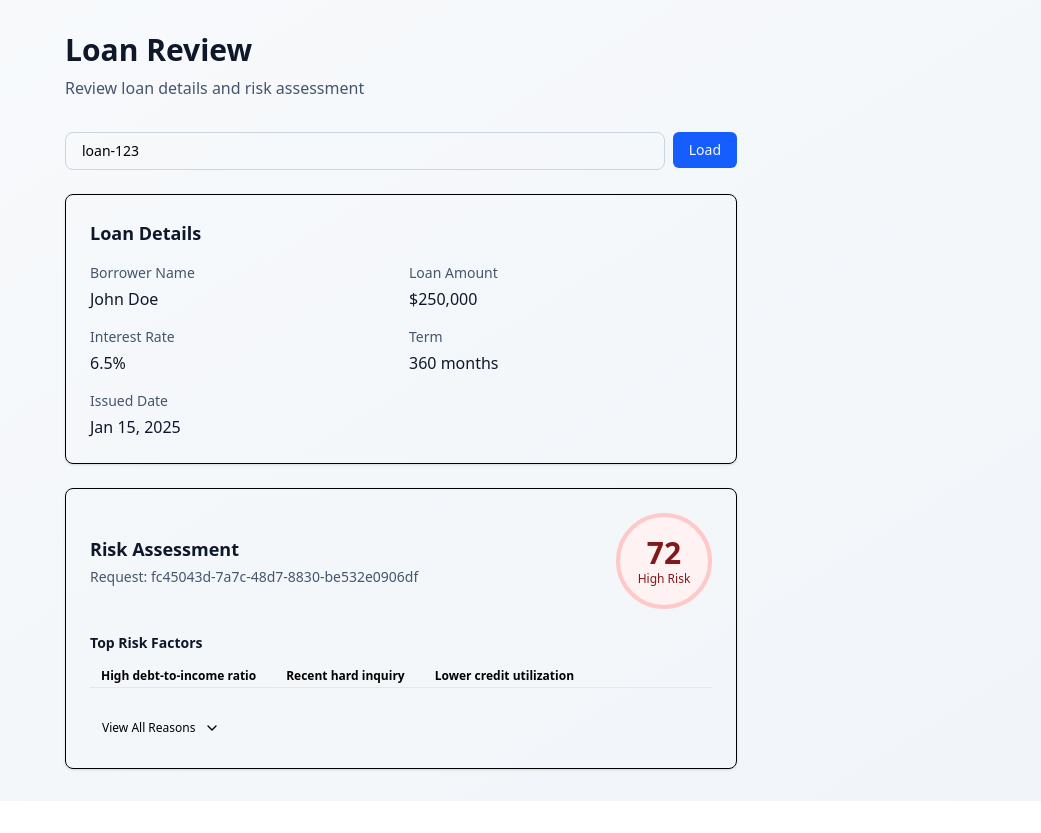
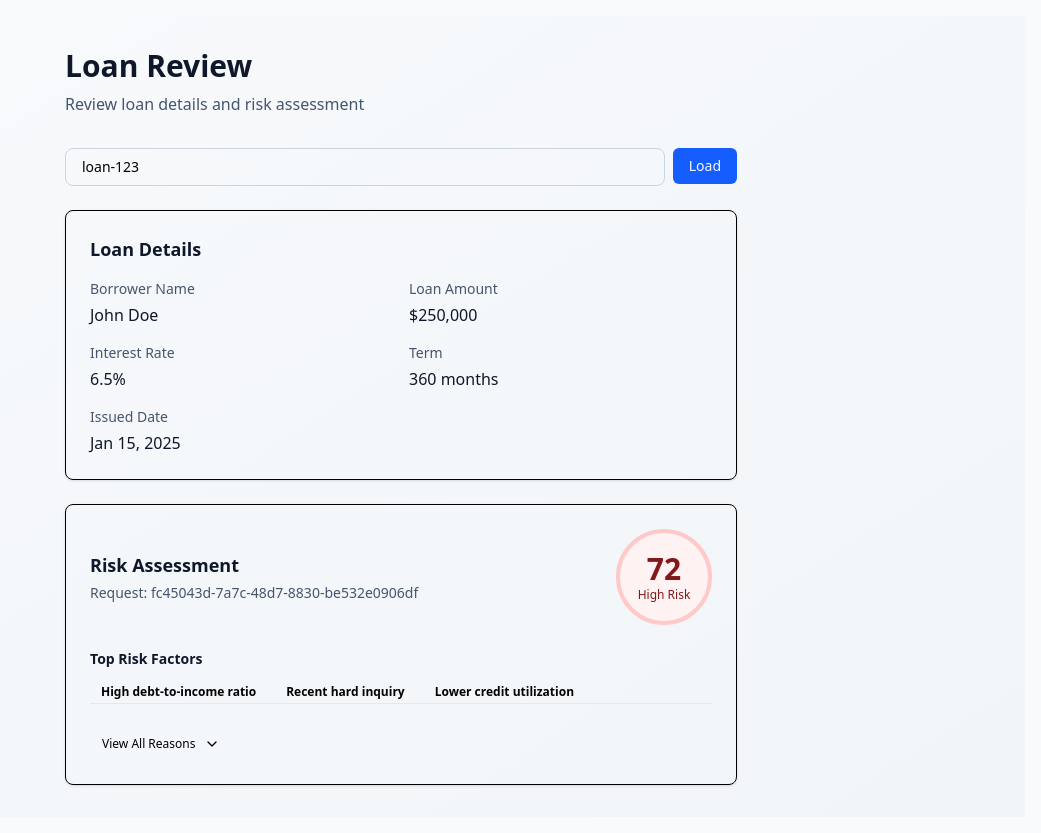
Before and after one commit to devmaronski/project-phoenix-underwriting-gateway, a React (Vite) app in the folder frontend/: page / in a window 1280 px wide. Shown: the whole page, without its empty margins (239-1280 px from the left). Before the commit the page ends 801 px from the top, so only its background shows below. Built offline with nearby package versions, Linux system fonts and the light colour scheme.

Commit message:
feat: add QueryClientProvider to App
- Wrap App with QueryClientProvider
- Configure global query defaults (refetchOnWindowFocus, refetchOnMount)
- Disable global retry (each hook defines its own)
- Add React Query DevTools for dev debugging
- Maintain existing layout structure

```diff
--- a/frontend/src/App.tsx
+++ b/frontend/src/App.tsx
@@ -1,12 +1,34 @@
 /**
- * Main App component for Phase 1.
- * Renders the LoanReviewScreen with a demo scenario.
+ * Main App component with TanStack Query provider for Phase 2.
+ * Renders the LoanReviewScreen with query client context.
  */
 
+import { QueryClient, QueryClientProvider } from '@tanstack/react-query';
+import { ReactQueryDevtools } from '@tanstack/react-query-devtools';
 import { LoanReviewScreen } from "@/components/LoanReviewScreen";
+import './index.css';
+
+// Create Query Client with sensible defaults
+const queryClient = new QueryClient({
+  defaultOptions: {
+    queries: {
+      retry: false, // Disable global retry; each hook defines its own
+      refetchOnWindowFocus: true, // Refetch when window regains focus
+      refetchOnMount: true, // Refetch on component mount if stale
+    },
+  },
+});
 
 export function App() {
-  return <LoanReviewScreen defaultLoanId="loan-123" mockScenario="success" />;
+  return (
+    <QueryClientProvider client={queryClient}>
+      <div className="min-h-screen bg-gray-50 p-4">
+        <LoanReviewScreen defaultLoanId="loan-123" mockScenario="success" />
+      </div>
+      {/* React Query DevTools for debugging (visible in dev mode only) */}
+      <ReactQueryDevtools initialIsOpen={false} />
+    </QueryClientProvider>
+  );
 }
 
 export default App;
```
